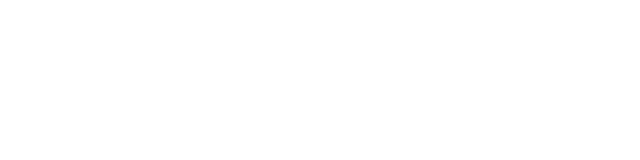
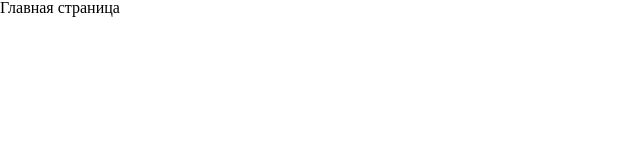
Before and after one commit to easycoders-academy/react-apollo-2021, a React (Create React App) app: page / in a window 1280 px wide. Shown: the top 160 px of the page, without its empty margins (0-640 px from the left). Built offline with nearby package versions, Linux system fonts and the light colour scheme.

Commit message:
0.4 Роутер и стили

```diff
--- a/public/index.html
+++ b/public/index.html
@@ -10,6 +10,7 @@
       content="Web site created using create-react-app"
     />
     <link rel="apple-touch-icon" href="%PUBLIC_URL%/logo192.png" />
+    <link rel="stylesheet" href="%PUBLIC_URL%/reset.css" />
     <!--
       manifest.json provides metadata used when your web app is installed on a
       user's mobile device or desktop. See https://developers.google.com/web/fundamentals/web-app-manifest/
--- /dev/null
+++ b/public/reset.css
@@ -0,0 +1,129 @@
+/* http://meyerweb.com/eric/tools/css/reset/
+   v2.0 | 20110126
+   License: none (public domain)
+*/
+
+html,
+body,
+div,
+span,
+applet,
+object,
+iframe,
+h1,
+h2,
+h3,
+h4,
+h5,
+h6,
+p,
+blockquote,
+pre,
+a,
+abbr,
+acronym,
+address,
+big,
+cite,
+code,
+del,
+dfn,
+em,
+img,
+ins,
+kbd,
+q,
+s,
+samp,
+small,
+strike,
+strong,
+sub,
+sup,
+tt,
+var,
+b,
+u,
+i,
+center,
+dl,
+dt,
+dd,
+ol,
+ul,
+li,
+fieldset,
+form,
+label,
+legend,
+table,
+caption,
+tbody,
+tfoot,
+thead,
+tr,
+th,
+td,
+article,
+aside,
+canvas,
+details,
+embed,
+figure,
+figcaption,
+footer,
+header,
+hgroup,
+menu,
+nav,
+output,
+ruby,
+section,
+summary,
+time,
+mark,
+audio,
+video {
+  margin: 0;
+  padding: 0;
+  border: 0;
+  font-size: 100%;
+  font: inherit;
+  vertical-align: baseline;
+}
+/* HTML5 display-role reset for older browsers */
+article,
+aside,
+details,
+figcaption,
+figure,
+footer,
+header,
+hgroup,
+menu,
+nav,
+section {
+  display: block;
+}
+body {
+  line-height: 1;
+}
+ol,
+ul {
+  list-style: none;
+}
+blockquote,
+q {
+  quotes: none;
+}
+blockquote:before,
+blockquote:after,
+q:before,
+q:after {
+  content: "";
+  content: none;
+}
+table {
+  border-collapse: collapse;
+  border-spacing: 0;
+}
--- a/src/components/App.js
+++ b/src/components/App.js
@@ -1,5 +1,14 @@
+import { HashRouter as Router, Route } from "react-router-dom";
+import Details from "../routes/Details";
+import Home from "../routes/Home";
+
 function App() {
-  return <div className="App"></div>;
+  return (
+    <Router>
+      <Route exact path="/" component={Home} />
+      <Route path="/:id" component={Details} />
+    </Router>
+  );
 }
 
 export default App;
--- /dev/null
+++ b/src/routes/Details.js
@@ -0,0 +1 @@
+export default () => "О фильме";
--- /dev/null
+++ b/src/routes/Home.js
@@ -0,0 +1 @@
+export default () => <h1>Главная страница</h1>;
```
